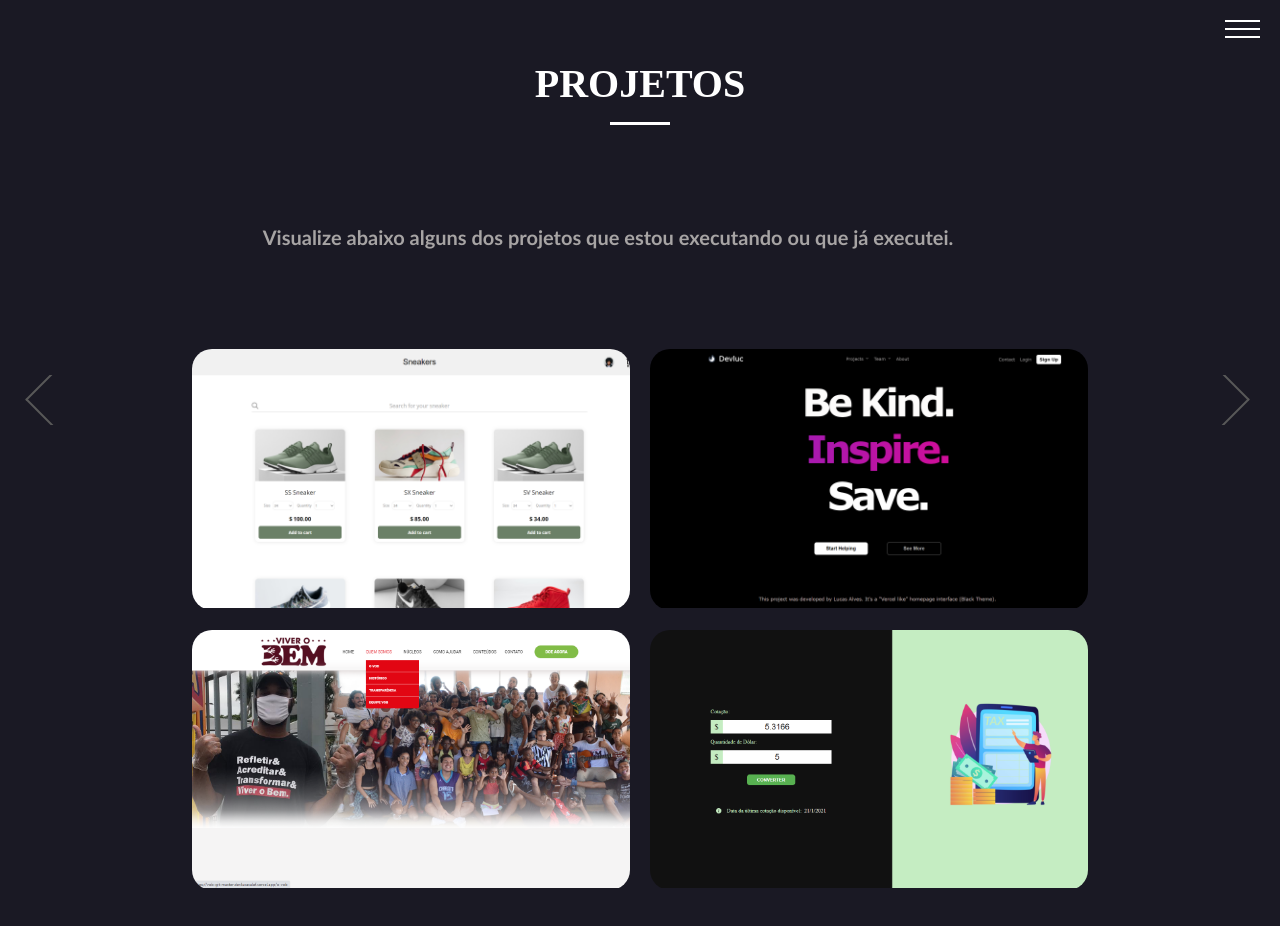
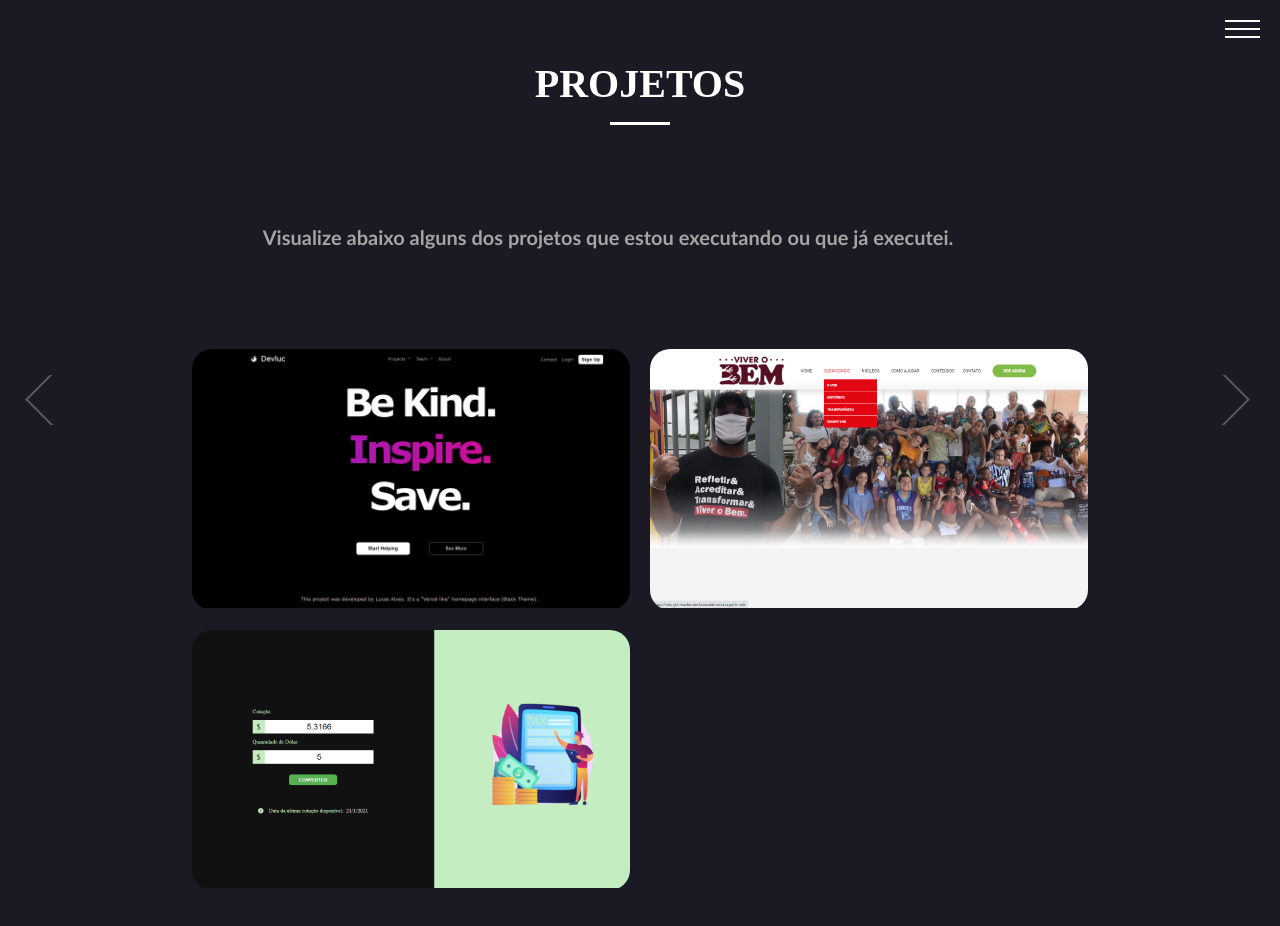
Before and after one commit to devlucasalaf/my-website, a Next.js app: page /projetos in a window 1280 px wide. Shown: the top 926 px of the page. Built offline with nearby package versions, Linux system fonts and the light colour scheme.

Commit message:
Ajuste: Remoção de projeto

```diff
--- a/src/pages/projetos.js
+++ b/src/pages/projetos.js
@@ -9,13 +9,6 @@ const Projetos = () => {
 
     const projects = [
         {
-            Name: 'Sneaker',
-            Description: 'Projeto de simulação de loja virtual.',
-            Language: 'ReactJS',
-            Source: '/principal-sneaker.png',
-            Site: 'https://online-store.devlucasalaf.vercel.app/'
-        },
-        {
             Name: 'BeKind',
             Description: 'Projeto de clone da homepage do Vercel.',
             Language: 'ReactJS',
@@ -24,10 +17,10 @@ const Projetos = () => {
         },
         {
             Name: 'VOB',
-            Description: 'Projeto para a ONG Viver o Bem. (Em andamento)',
+            Description: 'Projeto para a ONG Viver o Bem.',
             Language: 'ReactJS',
             Source: '/principal-vob.png',
-            Site: 'https://vob-git-master.devlucasalaf.vercel.app/'
+            Site: 'https://www.viverobem.org.br'
         },
         {
             Name: 'Conversor',
```
